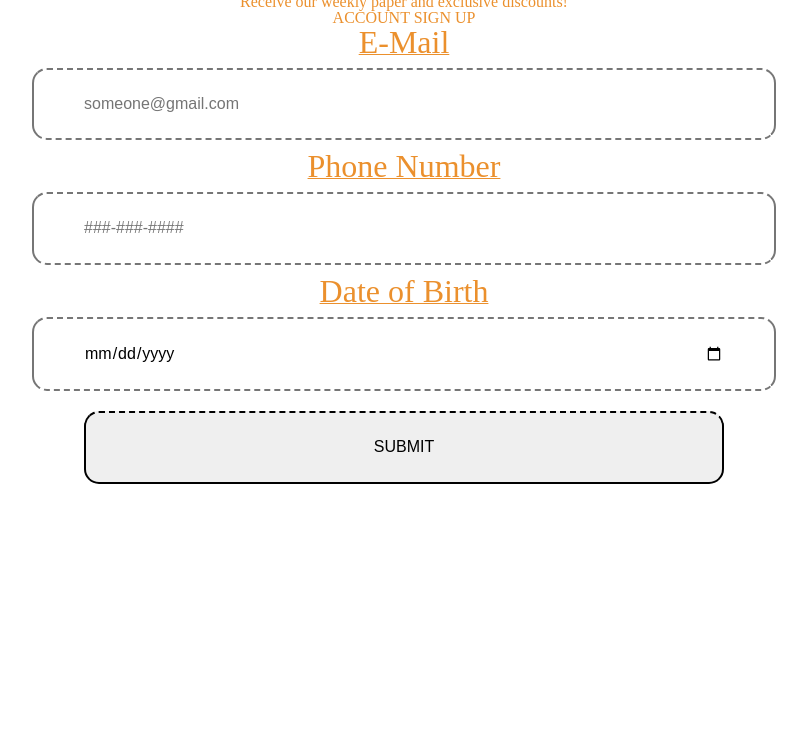
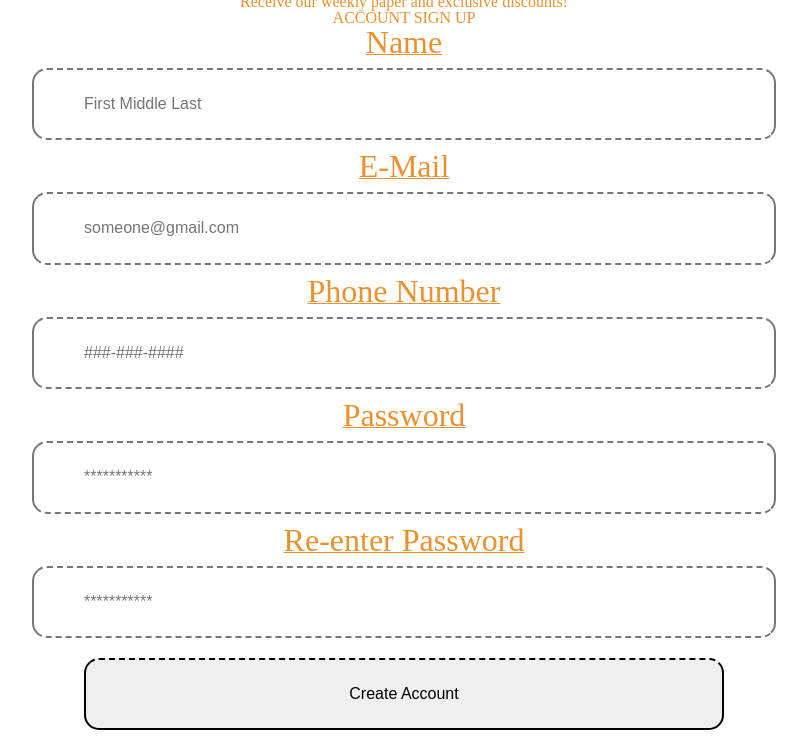
Before and after one commit to ITMD362-dportales/Project-1, a plain HTML site: page index.html in a window 1280 px wide. Shown: the part 86-826 px from the top of the page, without its empty margins (236-1043 px from the left). Before the commit the page ends 800 px from the top, so only its background shows below. Drawn offline with Linux system fonts and the light colour scheme.

Commit message:
changing to an account creation form

```diff
--- a/index.html
+++ b/index.html
@@ -14,9 +14,13 @@
 	<p>ACCOUNT SIGN UP</p>
 
 	<form action="null" method="post" autocomplete="on">
-	<!-- user email, phone number, date of birth -->
+	<!-- To create account: Name, Email, Phone number, password -->
 
 	<ul>
+		<li>
+			<label for="name">Name</label><p></p>
+			<input type="name" id="name" placeholder="First Middle Last">
+		</li>
 		<li>
 			<label for="mail">E-Mail</label><p></p>
 			<input type="email" id="mail" placeholder="someone@gmail.com">
@@ -26,12 +30,16 @@
 			<input type="tel" id="phone" placeholder="###-###-####">
 		</li>
 		<li>
-			<label for="dob">Date of Birth</label><p></p>
-			<input type="date" id="dob">
+			<label for="pass">Password</label><p></p>
+			<input type="pass" id="pass" placeholder="***********">
+		</li>
+		<li>
+			<label for="pass">Re-enter Password</label><p></p>
+			<input type="pass" id="pass" placeholder="***********">
 		</li>
 	</ul>
-	<!-- submit button -->
-	<input type="submit" value="SUBMIT">
+	<!-- create account button -->
+	<input type="submit" value="Create Account">
 
 	</form>
 
```
